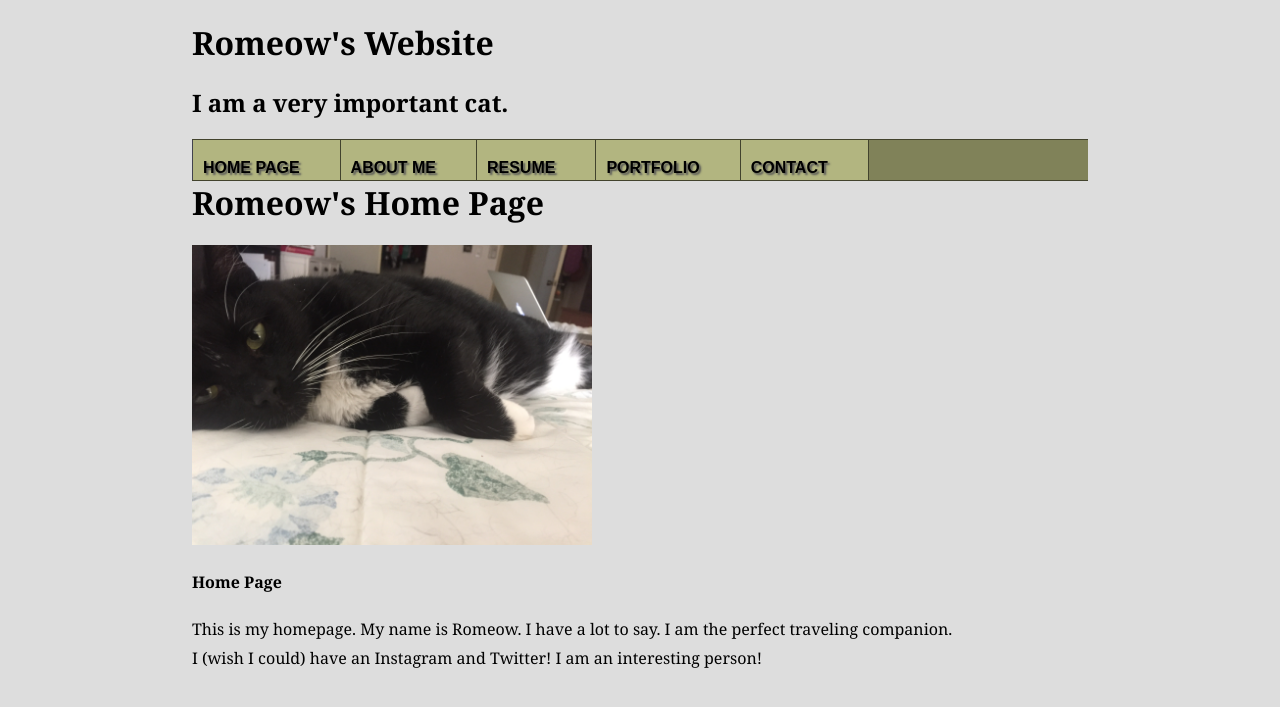
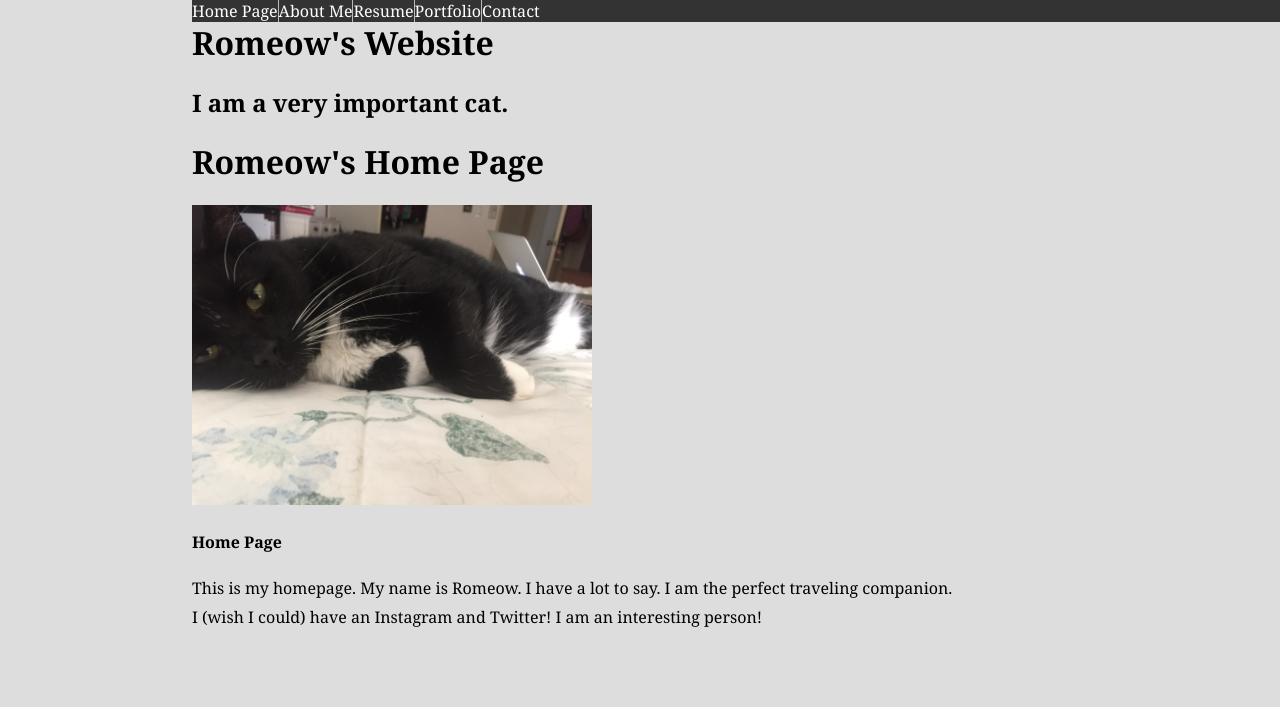
Before and after one commit to emeriwether/emeriwether.github.io, a Jekyll site: the page built from index.html, in a window 1280 px wide. Shown: the top 707 px of the page. Built offline with Jekyll 4.4.1, drawn with Linux system fonts in a browser that asks for light colours.

Commit message:
changed top nav styles

```diff
--- a/css/styles.css
+++ b/css/styles.css
@@ -18,58 +18,38 @@ TOP NAVIGATION BAR STYLING
 -----------
 */
 
-/*
-Navigation List
-- margins and padding set to 0
-*/
 #topNav {
     margin:0;
     padding:0;
-
-    background:#808259 0 0 repeat-x;
-    float:left;
-    width:100%;
-    border:1px solid #42432d;
-    border-width:1px 0;
+    list-style-type:none;
+    overflow:hidden;
+    background-color: #333;
+    position: fixed;
+    top:0;
+    width: 100%
 }
 
-/*
-Navigation List Items
-- margins and padding set to 0
-- display inline (removes bullets)
-*/
 #topNav li{
-    padding:0;
-    margin:0;
-    display:inline;
+    float: left;
+    border-right: 1px solid #bbb;
 }
 
-/*
-Menu Tabs
-*add styles to the links, not the list items, because I want the entire area of each tab to be clickable
-- add color & bg color
-- add padding
-*/
-#topNav a:link, #topNav a:visited {
-    color:#000;
-    background:#b2b580;
-    padding:20px 40px 4px 10px;
-    float:left;
-    width:auto;
-    border-right:1px solid #42432d;
-    text-decoration:none;
-    font:bold 1em/1em Arial, Helvetica, sans-serif;
-    text-transform:uppercase;
-    text-shadow: 2px 2px 2px #555;
+#topNav li:last-child {
+    border-right: none;
 }
 
-#topNav li:first-child a{
-    border-left:1px solid #42434d;
+#topNav li a {
+    display: block;
+    color: white;
+    text-align: center;
+    padding 14px 16px;
+    text-decoration: none;
 }
 
-#topNav a:hover, #topNav a:focus {
-    color:#fff;
-    background:#727454;
+#topNav li a:hover {
+    background-color: #111;
 }
 
-#topNavHome #top
+.active {
+    background-color: #4caf50;
+}
```
